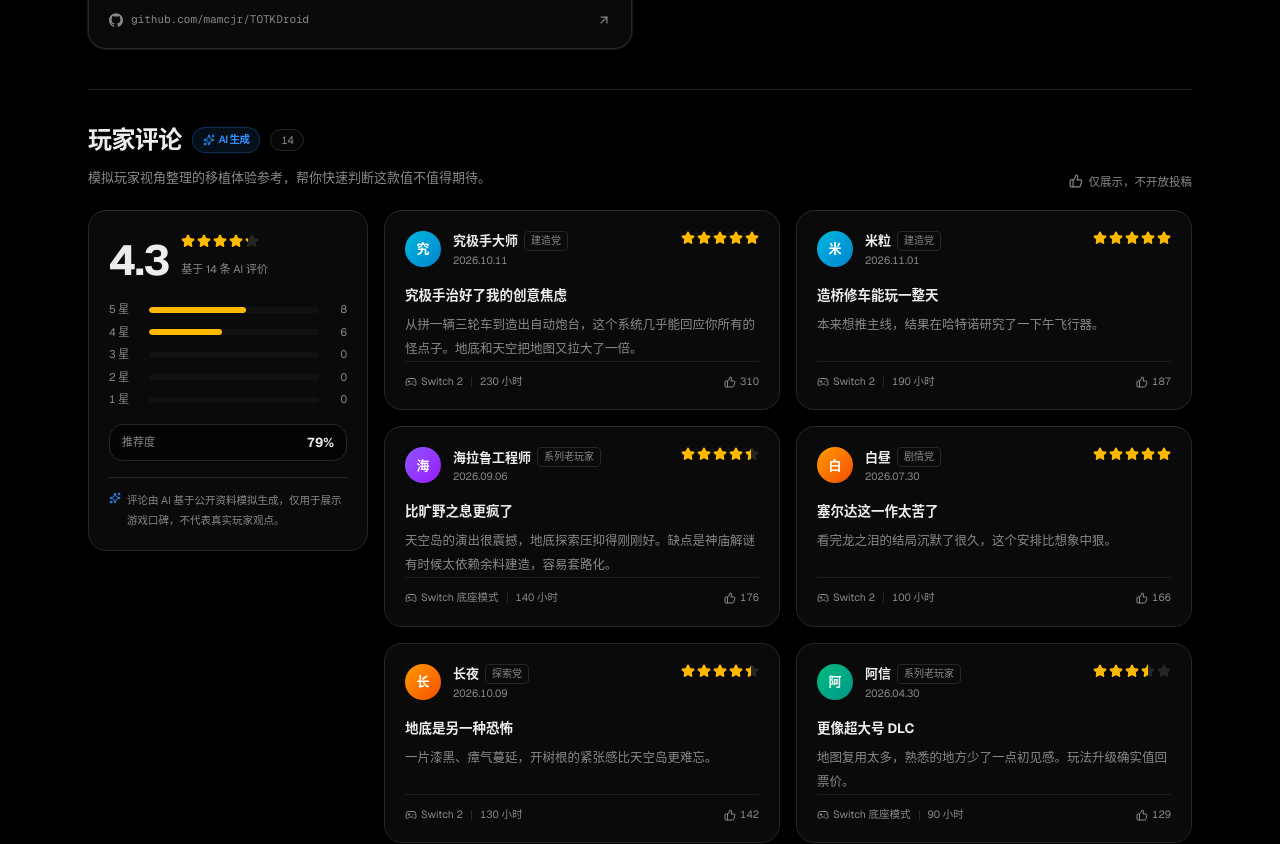
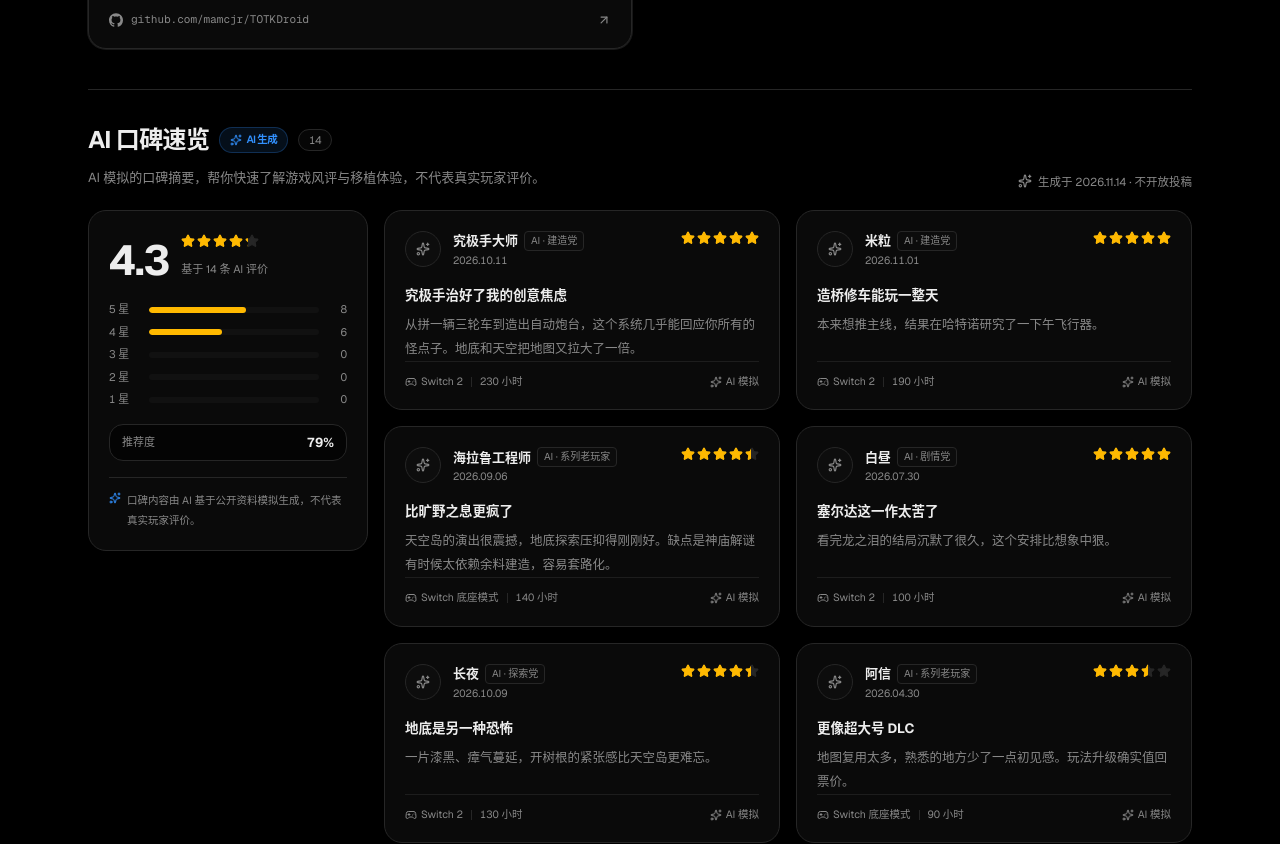
Before and after one commit to justjavac/switch-recomp, a Next.js app: page /games/tears-of-the-kingdom in a window 1280 px wide. Shown: the part 1720-2564 px from the top of the page. Built offline with nearby package versions, Linux system fonts and the light colour scheme; no server answers.

Commit message:
feat: AI 评价改为 AI 口碑速览并弱化真人化展示

```diff
--- a/src/components/game-reviews.tsx
+++ b/src/components/game-reviews.tsx
@@ -1,26 +1,10 @@
-import { Gamepad2, Sparkles, Star, ThumbsUp } from "lucide-react";
+import { Gamepad2, Sparkles, Star } from "lucide-react";
 import {
   summarizeReviews,
   type GameReview,
 } from "@/lib/reviews";
+import { siteConfig } from "@/lib/site";
 import { cn } from "@/lib/utils";
-
-const avatarTones = [
-  "from-sky-500 to-blue-600",
-  "from-violet-500 to-purple-600",
-  "from-rose-500 to-pink-600",
-  "from-amber-500 to-orange-600",
-  "from-emerald-500 to-teal-600",
-  "from-cyan-500 to-sky-600",
-];
-
-function toneFor(name: string) {
-  const seed = Array.from(name).reduce(
-    (total, char) => total + (char.codePointAt(0) ?? 0),
-    0,
-  );
-  return avatarTones[seed % avatarTones.length];
-}
 
 function Stars({ value, className }: { value: number; className?: string }) {
   return (
@@ -74,7 +58,7 @@ export function GameReviews({ reviews }: { reviews: GameReview[] }) {
             id="reviews-heading"
             className="flex flex-wrap items-center gap-2.5 text-[22px] font-bold tracking-tight sm:text-[24px]"
           >
-            玩家评论
+            AI 口碑速览
             <span className="inline-flex items-center gap-1 rounded-full border border-brand/25 bg-brand/10 px-2.5 py-1 text-[10.5px] font-semibold text-brand">
               <Sparkles className="size-3" />
               AI 生成
@@ -84,12 +68,12 @@ export function GameReviews({ reviews }: { reviews: GameReview[] }) {
             </span>
           </h2>
           <p className="mt-2 max-w-xl text-[13px] leading-6 text-muted-foreground">
-            模拟玩家视角整理的移植体验参考，帮你快速判断这款值不值得期待。
+            AI 模拟的口碑摘要，帮你快速了解游戏风评与移植体验，不代表真实玩家评价。
           </p>
         </div>
         <span className="inline-flex items-center gap-1.5 text-[11.5px] text-muted-foreground">
-          <ThumbsUp className="size-3.5" />
-          仅展示，不开放投稿
+          <Sparkles className="size-3.5" />
+          生成于 {siteConfig.snapshotDate} · 不开放投稿
         </span>
       </div>
 
@@ -135,7 +119,7 @@ export function GameReviews({ reviews }: { reviews: GameReview[] }) {
 
           <p className="mt-4 flex gap-1.5 border-t border-border pt-3 text-[10.5px] leading-5 text-muted-foreground">
             <Sparkles className="mt-0.5 size-3 shrink-0 text-brand" />
-            评论由 AI 基于公开资料模拟生成，仅用于展示游戏口碑，不代表真实玩家观点。
+            口碑内容由 AI 基于公开资料模拟生成，不代表真实玩家评价。
           </p>
         </aside>
 
@@ -148,20 +132,17 @@ export function GameReviews({ reviews }: { reviews: GameReview[] }) {
               <div className="flex items-start gap-3">
                 <span
                   aria-hidden
-                  className={cn(
-                    "grid size-9 shrink-0 place-items-center rounded-full bg-gradient-to-br text-[13px] font-bold text-white",
-                    toneFor(review.author),
-                  )}
+                  className="grid size-9 shrink-0 place-items-center rounded-full border border-border bg-muted/50 text-muted-foreground"
                 >
-                  {review.author.slice(0, 1)}
+                  <Sparkles className="size-3.5" />
                 </span>
                 <div className="min-w-0 flex-1">
                   <div className="flex items-center gap-1.5">
                     <p className="truncate text-[13px] font-semibold">
                       {review.author}
                     </p>
-                    <span className="shrink-0 rounded border border-border px-1.5 py-px text-[10px] leading-4 text-muted-foreground">
-                      {review.tag}
+                    <span className="shrink-0 rounded border border-border bg-muted/40 px-1.5 py-px text-[10px] leading-4 text-muted-foreground">
+                      AI · {review.tag}
                     </span>
                   </div>
                   <p className="mt-0.5 text-[10.5px] text-muted-foreground tabular-nums">
@@ -185,9 +166,9 @@ export function GameReviews({ reviews }: { reviews: GameReview[] }) {
                 </span>
                 <span aria-hidden className="h-2.5 w-px bg-border" />
                 <span className="tabular-nums">{review.playtime}</span>
-                <span className="ml-auto inline-flex items-center gap-1 tabular-nums">
-                  <ThumbsUp className="size-3" />
-                  {review.likes}
+                <span className="ml-auto inline-flex items-center gap-1">
+                  <Sparkles className="size-3" />
+                  AI 模拟
                 </span>
               </div>
             </article>
```
